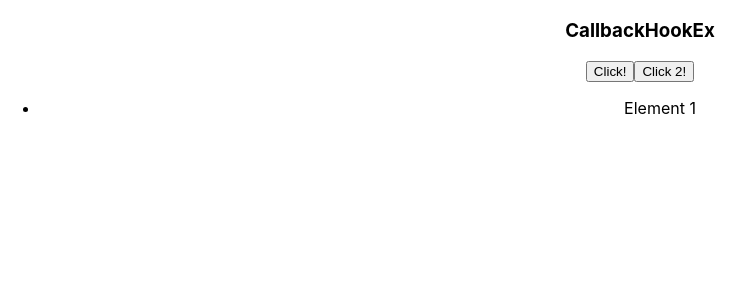
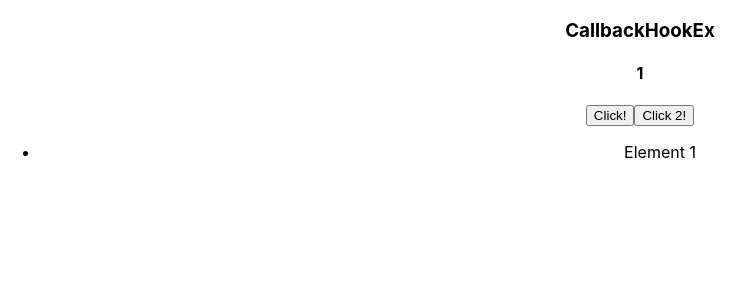
Before and after one commit to Saoa35/my-app_6-hooks, a React (Create React App) app: page / in a window 1280 px wide. Shown: the top 300 px of the page, without its empty margins (0-755 px from the left). Built offline with nearby package versions, Linux system fonts and the light colour scheme.

Commit message:
+  <h4>{state2}</h4> to return

```diff
--- a/src/components/CallbackHookEx/CallbackHookEx.js
+++ b/src/components/CallbackHookEx/CallbackHookEx.js
@@ -30,6 +30,7 @@ const CallbackHookEx = () => {
     return(
         <div>
             <h3>CallbackHookEx</h3>
+            <h4>{state2}</h4>
             <p>
             <button onClick={() => setState(state + 1)}>Click!</button>
             <button onClick={() => setState2(state2 + 1)}>Click 2!</button>
```
